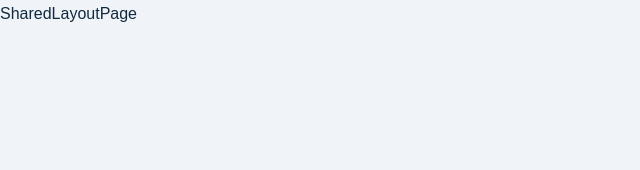
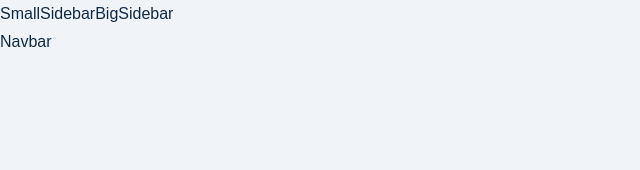
Before and after one commit to mfrancislie/Jobster-project, a React (Create React App) app: page / in a window 1280 px wide. Shown: the top 170 px of the page, without its empty margins (0-640 px from the left). Built offline with nearby package versions, Linux system fonts and the light colour scheme.

Commit message:
completed shared layout

```diff
--- a/src/App.js
+++ b/src/App.js
@@ -7,6 +7,7 @@ import {
   SharedLayoutPage,
   AddJobPage,
   AllJobsPage,
+  StatsPage,
 } from './pages/dashboard';
 
 function App() {
@@ -16,8 +17,9 @@ function App() {
       <Routes>
         <Route path="/" element={<SharedLayoutPage />}>
           <Route path="add-Job" element={<AddJobPage />} />
-          <Route path="all-Job" element={<AllJobsPage />} />
+          <Route path="all-Jobs" element={<AllJobsPage />} />
           <Route path="profile" element={<ProfilePage />} />
+          <Route path="stats" element={<StatsPage />} />
         </Route>
         <Route path="landing" element={<LandingPage />} />
         <Route path="register" element={<RegisterPage />} />
--- /dev/null
+++ b/src/assets/wrappers/SharedLayout.js
@@ -0,0 +1,23 @@
+import styled from 'styled-components';
+
+const Wrapper = styled.section`
+  .dashboard {
+    display: grid;
+    grid-template-columns: 1fr;
+  }
+  .dashboard-page {
+    width: 90vw;
+    margin: 0 auto;
+    padding: 2rem 0;
+  }
+  @media (min-width: 992px) {
+    .dashboard {
+      grid-template-columns: auto 1fr;
+    }
+    .dashboard-page {
+      width: 90%;
+    }
+  }
+`;
+
+export default Wrapper;
--- /dev/null
+++ b/src/components/BigSidebar.js
@@ -0,0 +1,7 @@
+import React from 'react';
+
+const BigSidebar = () => {
+  return <div>BigSidebar</div>;
+};
+
+export default BigSidebar;
--- /dev/null
+++ b/src/components/Navbar.js
@@ -0,0 +1,9 @@
+import React from 'react'
+
+const Navbar = () => {
+  return (
+    <div>Navbar</div>
+  )
+}
+
+export default Navbar
--- /dev/null
+++ b/src/components/SmallSidebar.js
@@ -0,0 +1,7 @@
+import React from 'react';
+
+const SmallSidebar = () => {
+  return <div>SmallSidebar</div>;
+};
+
+export default SmallSidebar;
--- a/src/components/index.js
+++ b/src/components/index.js
@@ -1,3 +1,7 @@
 import Logo from './Logo';
+import FormRow from './FormRow';
+import BigSidebar from './BigSidebar';
+import SmallSidebar from './SmallSidebar';
+import Navbar from './Navbar';
 
-export { Logo };
+export { Logo, FormRow, BigSidebar, SmallSidebar, Navbar };
--- a/src/pages/RegisterPage.js
+++ b/src/pages/RegisterPage.js
@@ -1,7 +1,6 @@
 import React, { useEffect, useState } from 'react';
-import { Logo } from '../components';
+import { FormRow, Logo } from '../components';
 import Wrapper from '../assets/wrappers/RegisterPage';
-import FormRow from '../components/FormRow';
 import { toast } from 'react-toastify';
 import { useDispatch, useSelector } from 'react-redux';
 import { loginUser, registerUser } from '../features/user/userSlice';
--- a/src/pages/dashboard/SharedLayoutPage.js
+++ b/src/pages/dashboard/SharedLayoutPage.js
@@ -1,7 +1,25 @@
 import React from 'react';
+import Wrapper from '../../assets/wrappers/SharedLayout';
+import { Outlet } from 'react-router-dom';
+import { BigSidebar, Navbar, SmallSidebar } from '../../components';
 
 const SharedLayoutPage = () => {
-  return <div>SharedLayoutPage</div>;
+  return (
+    <>
+      <Wrapper>
+        <main className="dashboard">
+          <SmallSidebar />
+          <BigSidebar />
+          <div>
+            <Navbar />
+            <div className="dashboard-page">
+              <Outlet />
+            </div>
+          </div>
+        </main>
+      </Wrapper>
+    </>
+  );
 };
 
 export default SharedLayoutPage;
```
Also changed, not shown: 1 other file (tests, documents, lock files or other folders).
